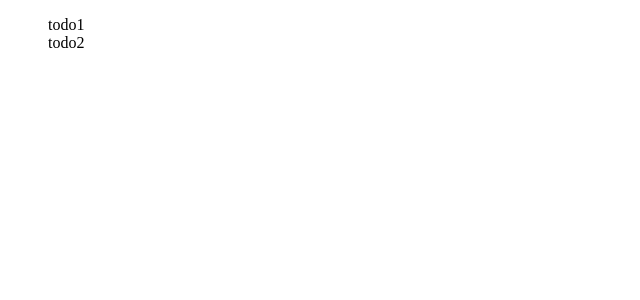
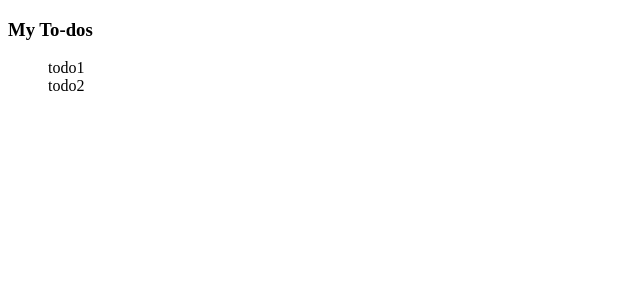
Before and after one commit to oliver-thompson/todo, a React (Create React App) app in the folder application/web/source/: page /todos in a window 1280 px wide. Shown: the top 300 px of the page, without its empty margins (0-640 px from the left). Built offline with nearby package versions, Linux system fonts and the light colour scheme.

Commit message:
app: refactored Todos.jsx into TodoList.jsx, making Todos a wrapper component for the view

```diff
--- /dev/null
+++ b/application/web/source/src/views/Todos/TodoList/TodoList.jsx
@@ -0,0 +1,26 @@
+import React, { useState, useEffect } from "react";
+import getTodos from "../getTodos";
+import Todo from "../Todo/Todo";
+
+const TodoList = () => {
+  const [todos, setTodos] = useState([]);
+
+  useEffect(() => {
+    setTodos(getTodos());
+  }, []);
+
+  const renderTodoList = () => {
+    return (
+      <ul>
+        {todos.map((todo) => {
+          console.log("todo in todos.jsx", todo);
+          return <Todo todo={todo} />;
+        })}
+      </ul>
+    );
+  };
+
+  return renderTodoList();
+};
+
+export default TodoList;
--- a/application/web/source/src/views/Todos/Todos.jsx
+++ b/application/web/source/src/views/Todos/Todos.jsx
@@ -1,27 +1,13 @@
-import React, { useState, useEffect } from "react";
-import getTodos from "./getTodos";
-import Todo from "./Todo/Todo";
+import React from "react";
+import TodoList from "./TodoList/TodoList";
 
 const Todos = () => {
-  const [todos, setTodos] = useState([]);
-
-  useEffect(() => {
-    setTodos(getTodos());
-  }, []);
-
-  const renderTodoList = () => {
-    console.log(todos);
-    return (
-      <ul>
-        {todos.map((todo) => {
-          console.log("todo in todos.jsx", todo);
-          return <Todo todo={todo} />;
-        })}
-      </ul>
-    );
-  };
-
-  return renderTodoList();
+  return (
+    <div>
+      <h3>My To-dos</h3>
+      <TodoList />
+    </div>
+  );
 };
 
 export default Todos;
```
